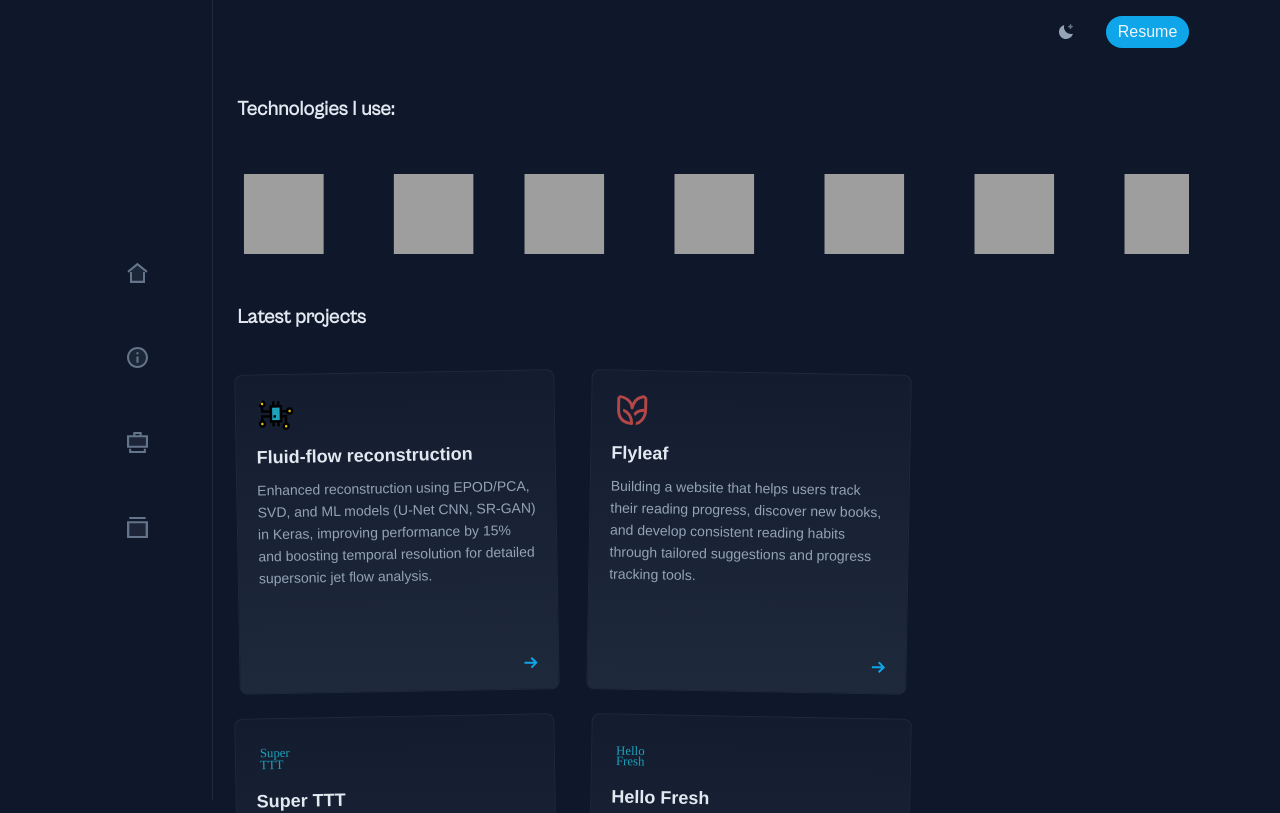
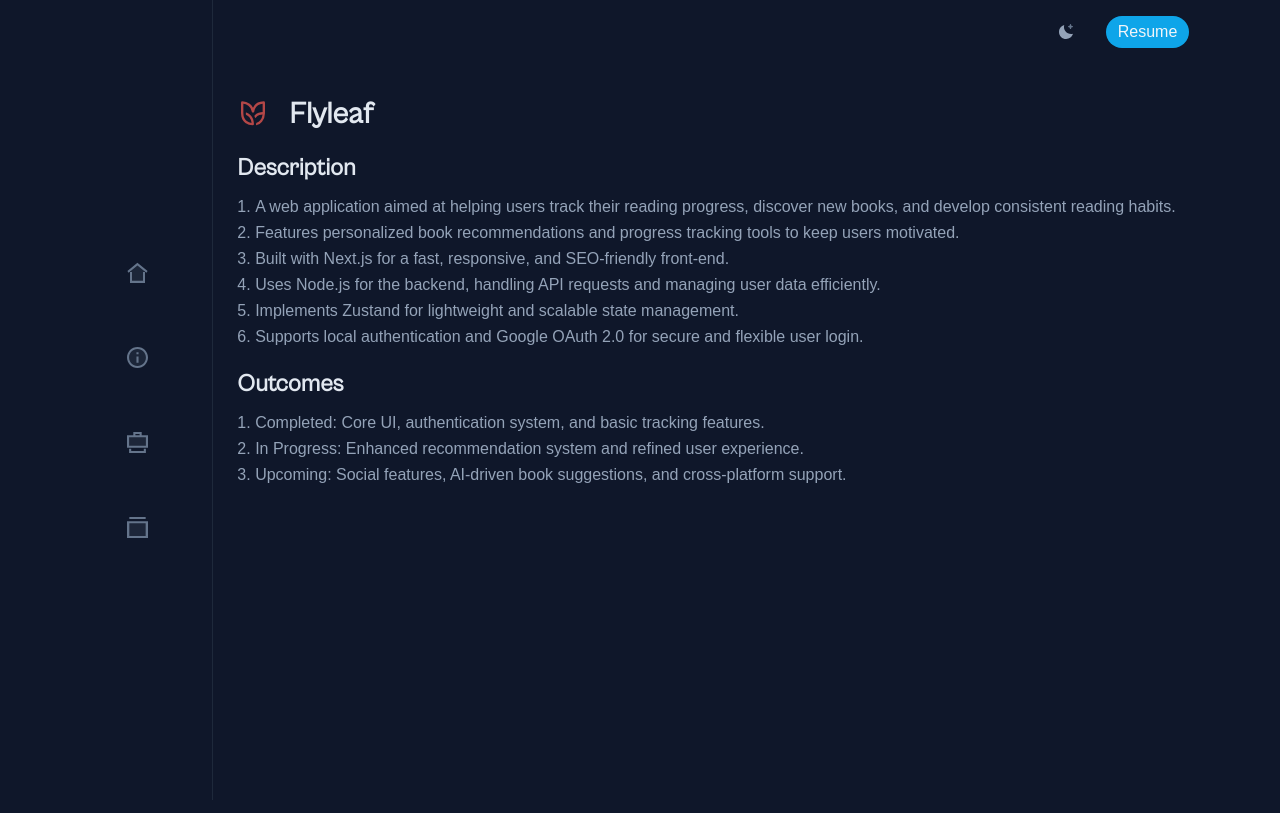
Before and after one commit to anup2134/Portfolio, a React (Vite) app: page /project/Flyleaf in a window 1280 px wide. Before the commit this address led to /projects. Shown: the top 813 px of the page. Built offline with nearby package versions, Linux system fonts and the light colour scheme; a web font is replaced by a local one.

Commit message:
update project page

```diff
--- a/src/App.tsx
+++ b/src/App.tsx
@@ -1,4 +1,5 @@
 import { Route, Routes, BrowserRouter as Router } from "react-router-dom";
+import { useState } from "react";
 import Layout from "./views/Layout.js";
 import HomePage from "./views/HomePage.js";
 import About from "./views/About.js";
@@ -6,8 +7,11 @@ import Projects from "./views/Projects.js";
 import Project from "./views/Project.js";
 import Resume from "./views/Resume.js";
 import PageNotFound from "./views/PageNotFound.tsx";
-// import { useEffect, useState } from "react";
-import { useState } from "react";
+import AI from "./assets/ai.svg";
+import Flyleaf from "./assets/flyleaf.svg";
+import HF from "./assets/hellofresh.svg";
+import TTT from "./assets/superttt.svg";
+
 function App() {
   const [visited, setVisited] = useState(false);
   return (
@@ -21,7 +25,70 @@ function App() {
           <Route path="resume" element={<Resume />} />
           <Route path="about" element={<About />} />
           <Route path="projects" element={<Projects />} />
-          <Route path="project/:name" element={<Project />} />
+          <Route
+            path="project/Fluid-flow reconstruction"
+            element={
+              <Project
+                image={AI}
+                description={`Designed and implemented a dual high-speed camera setup to capture high-frame-rate Schlieren images of supersonic jet flows.
+              Applied traditional flow reconstruction techniques, such as Proper Orthogonal Decomposition (POD) and Singular Value Decomposition (SVD), to analyse and reconstruct flow patterns.
+              Developed and trained machine learning models, including U-Net Convolutional Neural Networks (CNN) and Super-Resolution Generative Adversarial Networks (SR-GAN), using Keras to enhance image resolution and reconstruction accuracy.`}
+                outcomes={`Enhanced the temporal resolution of the Schlieren measurement system, enabling more detailed visualisation of supersonic jet flows.
+                Achieved a 15% improvement in flow reconstruction accuracy by leveraging machine learning models over traditional methods like EPOD.
+                Enabled clearer and more accurate analysis of supersonic jet dynamics, contributing to a better understanding of fluid flow patterns.`}
+              />
+            }
+          />
+          <Route
+            path="project/Flyleaf"
+            element={
+              <Project
+                image={Flyleaf}
+                description={`A web application aimed at helping users track their reading progress, discover new books, and develop consistent reading habits.
+            Features personalized book recommendations and progress tracking tools to keep users motivated.
+            Built with Next.js for a fast, responsive, and SEO-friendly front-end.
+            Uses Node.js for the backend, handling API requests and managing user data efficiently.
+            Implements Zustand for lightweight and scalable state management.
+            Supports local authentication and Google OAuth 2.0 for secure and flexible user login.`}
+                outcomes={`Completed: Core UI, authentication system, and basic tracking features.
+              In Progress: Enhanced recommendation system and refined user experience.
+              Upcoming: Social features, AI-driven book suggestions, and cross-platform support.`}
+              />
+            }
+          />
+          <Route
+            path="project/Hello Fresh"
+            element={
+              <Project
+                image={HF}
+                description={`A web application that showcases detailed nutritional information for fast-food items from various chains.
+            Data is sourced from official nutrition PDFs, parsed programmatically, and stored for easy access.
+            Built using React for an interactive front-end and a custom API for efficient data retrieval.
+            Users can search, filter, and compare menu items based on calories, macronutrients, and other details.
+            Focused on providing a clean, user-friendly interface for quick nutritional insights.
+            Serves as an introductory project to React development, API design, and data extraction techniques.`}
+                outcomes={`Strengthened skills in React, API development, and data parsing.
+              Gained experience in handling structured data from PDFs and optimizing UI/UX.
+              Improved understanding of state management and efficient data fetching.
+              Established a foundation for future features like user accounts, AI insights, and mobile expansion.`}
+              />
+            }
+          />
+          <Route
+            path="project/Super TTT"
+            element={
+              <Project
+                image={TTT}
+                description={`A web-based implementation of Ultimate Tic-Tac-Toe, an advanced version of the classic game with enhanced rules and deeper strategic gameplay.
+            Developed using Node.js with WebSockets for real-time, interactive multiplayer gameplay.
+            Applied Object-Oriented Programming (OOP) principles for efficient game state management and seamless player matchmaking.
+            Built a responsive, intuitive UI with ReactJS, ensuring smooth user interactions and real-time board updates.
+            Implemented visual indicators for valid moves, game status, and player turns, enhancing usability and clarity.`}
+                outcomes={`Strengthened expertise in real-time WebSocket communication and OOP design patterns.
+              Gained practical experience in state synchronization and managing concurrent user interactions.`}
+              />
+            }
+          />
         </Route>
         <Route path="*" element={<PageNotFound />} />
       </Routes>
--- a/src/components/ProjectsSection.tsx
+++ b/src/components/ProjectsSection.tsx
@@ -15,12 +15,6 @@ export default function ProjectsSection() {
             image={AI}
             description="Enhanced reconstruction using EPOD/PCA, SVD, and ML models (U-Net CNN, SR-GAN) in Keras,
             improving performance by 15% and boosting temporal resolution for detailed supersonic jet flow analysis."
-            detailedDescription={`Designed and implemented a dual high-speed camera setup to capture high-frame-rate Schlieren images of supersonic jet flows.
-            Applied traditional flow reconstruction techniques, such as Proper Orthogonal Decomposition (POD) and Singular Value Decomposition (SVD), to analyse and reconstruct flow patterns.
-            Developed and trained machine learning models, including U-Net Convolutional Neural Networks (CNN) and Super-Resolution Generative Adversarial Networks (SR-GAN), using Keras to enhance image resolution and reconstruction accuracy.`}
-            outcomes={`Enhanced the temporal resolution of the Schlieren measurement system, enabling more detailed visualisation of supersonic jet flows.
-            Achieved a 15% improvement in flow reconstruction accuracy by leveraging machine learning models over traditional methods like EPOD.
-            Enabled clearer and more accurate analysis of supersonic jet dynamics, contributing to a better understanding of fluid flow patterns.`}
           />
           <ProjectCard
             name="Flyleaf"
@@ -28,15 +22,6 @@ export default function ProjectsSection() {
             description="Building a website that helps users track their reading progress, discover new books, and develop consistent reading habits
             through tailored suggestions and progress tracking tools."
             rotate
-            detailedDescription={`A web application aimed at helping users track their reading progress, discover new books, and develop consistent reading habits.
-            Features personalized book recommendations and progress tracking tools to keep users motivated.
-            Built with Next.js for a fast, responsive, and SEO-friendly front-end.
-            Uses Node.js for the backend, handling API requests and managing user data efficiently.
-            Implements Zustand for lightweight and scalable state management.
-            Supports local authentication and Google OAuth 2.0 for secure and flexible user login.`}
-            outcomes={`Completed: Core UI, authentication system, and basic tracking features.
-            In Progress: Enhanced recommendation system and refined user experience.
-            Upcoming: Social features, AI-driven book suggestions, and cross-platform support.`}
           />
         </li>
         <li className="flex gap-x-8 flex-wrap sm:gap-x-0 sm:gap-y-8">
@@ -46,13 +31,6 @@ export default function ProjectsSection() {
             description="Developed multi-player Ultimate Tic-Tac-Toe with expanded rules for enhanced strategy.
             Utilized WebSocket-based communication and OOP for game state management, matchmaking,
             and smooth interactions."
-            detailedDescription={`A web-based implementation of Ultimate Tic-Tac-Toe, an advanced version of the classic game with enhanced rules and deeper strategic gameplay.
-            Developed using Node.js with WebSockets for real-time, interactive multiplayer gameplay.
-            Applied Object-Oriented Programming (OOP) principles for efficient game state management and seamless player matchmaking.
-            Built a responsive, intuitive UI with ReactJS, ensuring smooth user interactions and real-time board updates.
-            Implemented visual indicators for valid moves, game status, and player turns, enhancing usability and clarity.`}
-            outcomes={`Strengthened expertise in real-time WebSocket communication and OOP design patterns.
-            Gained practical experience in state synchronization and managing concurrent user interactions.`}
           />
           <ProjectCard
             name="Hello Fresh"
@@ -60,16 +38,6 @@ export default function ProjectsSection() {
             with data parsed from official PDFs, as an intro to React and API development."
             rotate
             image={HelloFresh}
-            detailedDescription={`A web application that showcases detailed nutritional information for fast-food items from various chains.
-            Data is sourced from official nutrition PDFs, parsed programmatically, and stored for easy access.
-            Built using React for an interactive front-end and a custom API for efficient data retrieval.
-            Users can search, filter, and compare menu items based on calories, macronutrients, and other details.
-            Focused on providing a clean, user-friendly interface for quick nutritional insights.
-            Serves as an introductory project to React development, API design, and data extraction techniques.`}
-            outcomes={`Strengthened skills in React, API development, and data parsing.
-            Gained experience in handling structured data from PDFs and optimizing UI/UX.
-            Improved understanding of state management and efficient data fetching.
-            Established a foundation for future features like user accounts, AI insights, and mobile expansion.`}
           />
         </li>
       </ul>
--- a/src/views/Project.tsx
+++ b/src/views/Project.tsx
@@ -1,28 +1,36 @@
-import { useEffect, useState } from "react";
-import { useLocation, useNavigate } from "react-router-dom";
+// import { useEffect, useState } from "react";
+import { useLocation } from "react-router-dom";
 
-export default function Project() {
+export default function Project({
+  image,
+  description,
+  outcomes,
+}: {
+  image: string;
+  description: string;
+  outcomes: string;
+}) {
   const location = useLocation();
-  const navigate = useNavigate();
-  const [description, setDescription] = useState("");
-  const [outcomes, setOutcomes] = useState("");
-  const [image, setImage] = useState("");
+  // const navigate = useNavigate();
+  // const [description, setDescription] = useState("");
+  // const [outcomes, setOutcomes] = useState("");
+  // const [image, setImage] = useState("");
   const name = decodeURIComponent(location.pathname).split("/")[2];
-  console.log(localStorage.getItem(`${name}-des`));
-  useEffect(() => {
-    if (!localStorage.getItem(`${name}-des`)) {
-      navigate("/projects");
-    }
-    if (!localStorage.getItem(`${name}-img`)) {
-      navigate("/projects");
-    }
-    if (!localStorage.getItem(`${name}-out`)) {
-      navigate("/projects");
-    }
-    setDescription(localStorage.getItem(`${name}-des`));
-    setOutcomes(localStorage.getItem(`${name}-out`));
-    setImage(localStorage.getItem(`${name}-img`));
-  }, [location]);
+  // console.log(localStorage.getItem(`${name}-des`));
+  // useEffect(() => {
+  //   if (!localStorage.getItem(`${name}-des`)) {
+  //     navigate("/projects");
+  //   }
+  //   if (!localStorage.getItem(`${name}-img`)) {
+  //     navigate("/projects");
+  //   }
+  //   if (!localStorage.getItem(`${name}-out`)) {
+  //     navigate("/projects");
+  //   }
+  //   setDescription(localStorage.getItem(`${name}-des`));
+  //   setOutcomes(localStorage.getItem(`${name}-out`));
+  //   setImage(localStorage.getItem(`${name}-img`));
+  // }, [location]);
 
   return (
     <div className="">
--- a/src/views/Projects.tsx
+++ b/src/views/Projects.tsx
@@ -16,7 +16,7 @@ export default function Projects() {
     "https://www.svgrepo.com/show/376367/express.svg",
     "https://www.svgrepo.com/show/331488/mongodb.svg",
     "https://www.svgrepo.com/show/378440/nextjs-fill.svg",
-    "	https://www.svgrepo.com/show/355190/reactjs.svg",
+    "https://www.svgrepo.com/show/355190/reactjs.svg",
   ];
 
   return (
```
Also changed, not shown: src/components/ProjectCard.tsx (+2 -11 lines).
